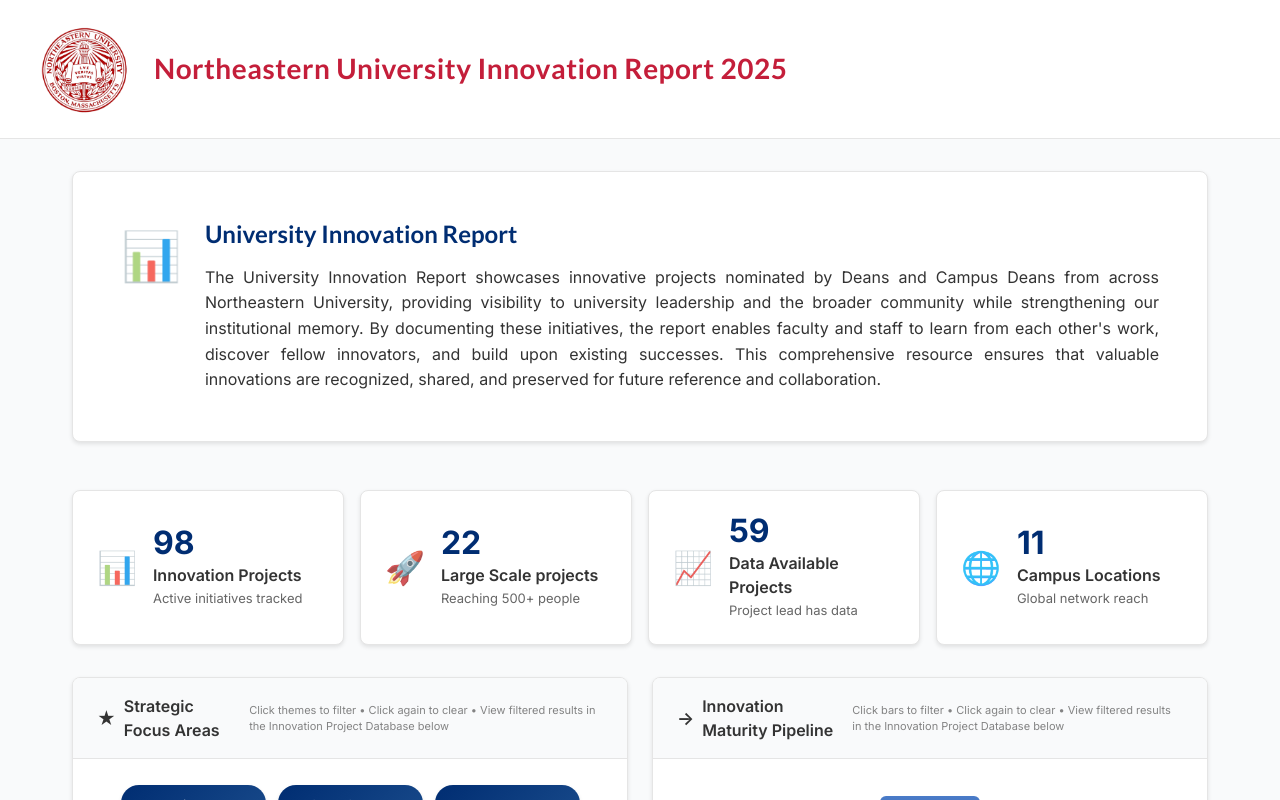
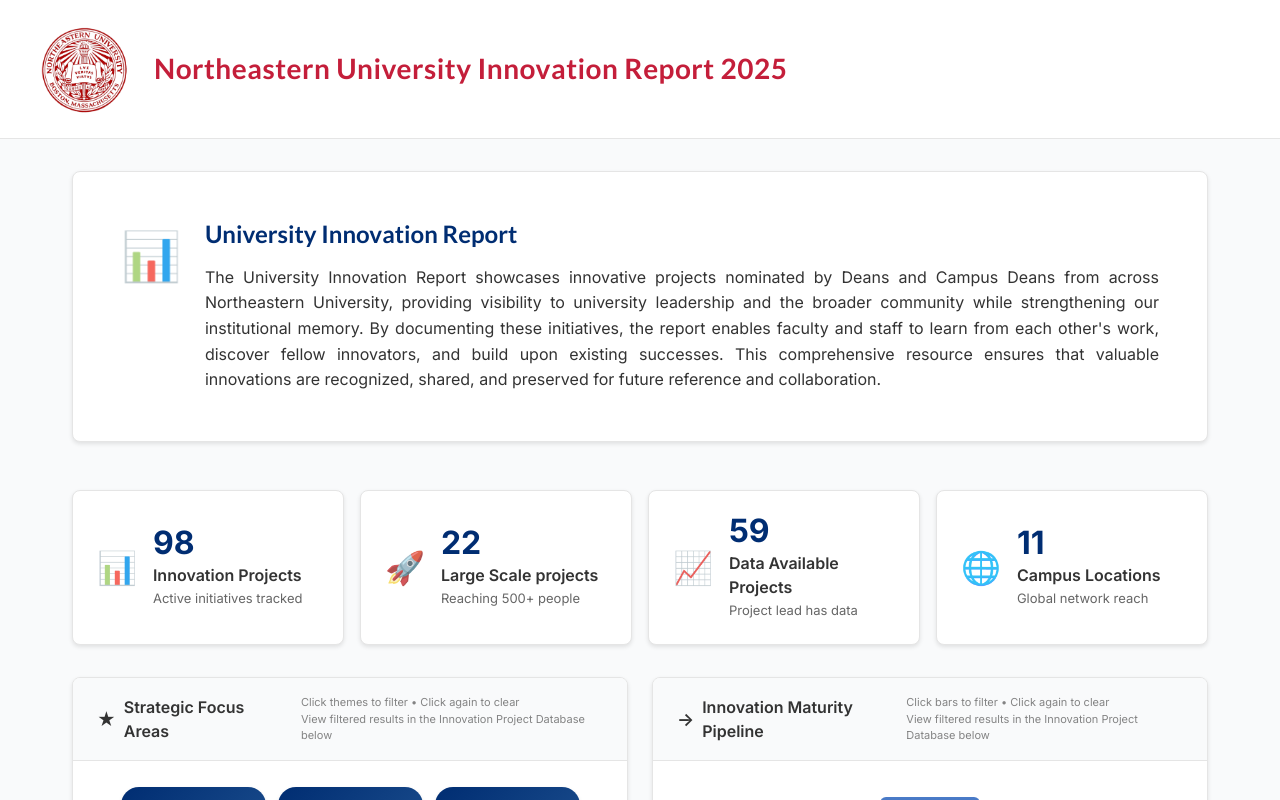
Before and after one commit to markynsai91/Northeastern_Innovation_dashboard, a React (Vite) app: page / in a window 1280 px wide. Shown: the top 800 px of the page. Built offline with nearby package versions, Linux system fonts and the light colour scheme.

Commit message:
Updated Note for filterd data v2

```diff
--- a/src/components/InsightsGrid.jsx
+++ b/src/components/InsightsGrid.jsx
@@ -22,7 +22,11 @@
           <div className="insight-title">
             <div className="insight-icon">★</div>
             Strategic Focus Areas
-            <div className="filter-hint">Click themes to filter • Click again to clear • View filtered results in the Innovation Project Database below</div>
+            <div className="filter-hint">
+              Click themes to filter • Click again to clear
+              <br />
+              View filtered results in the Innovation Project Database below
+            </div>
           </div>
         </div>
         <div className="insight-body">
@@ -41,7 +45,11 @@
           <div className="insight-title">
             <div className="insight-icon">→</div>
             Innovation Maturity Pipeline
-            <div className="filter-hint">Click bars to filter • Click again to clear • View filtered results in the Innovation Project Database below</div>
+            <div className="filter-hint">
+              Click bars to filter • Click again to clear
+              <br />
+              View filtered results in the Innovation Project Database below
+            </div>
           </div>
         </div>
         <div className="insight-body">
```
